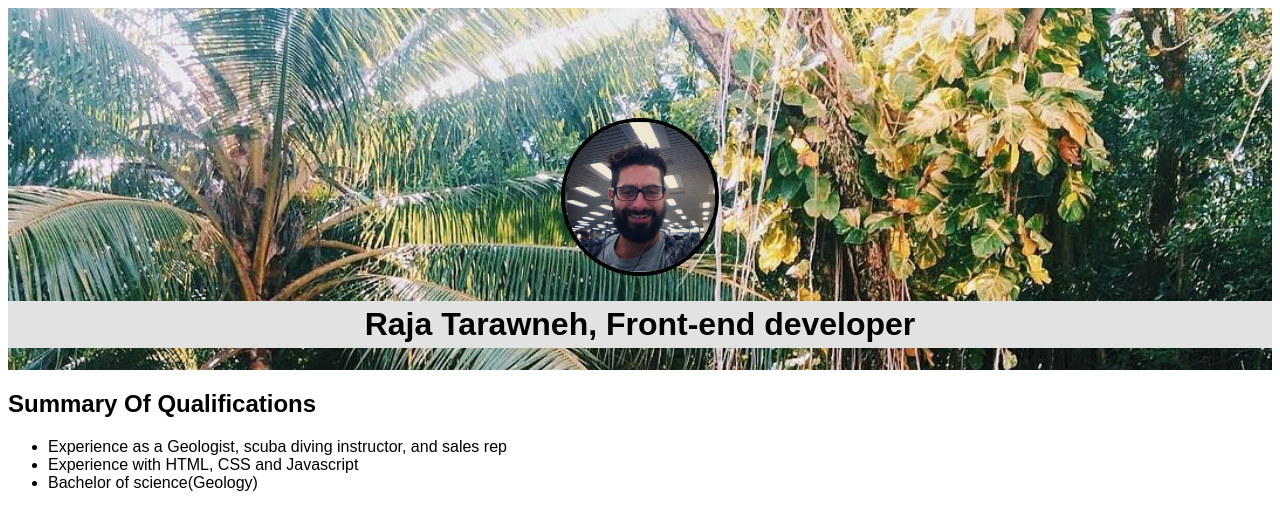
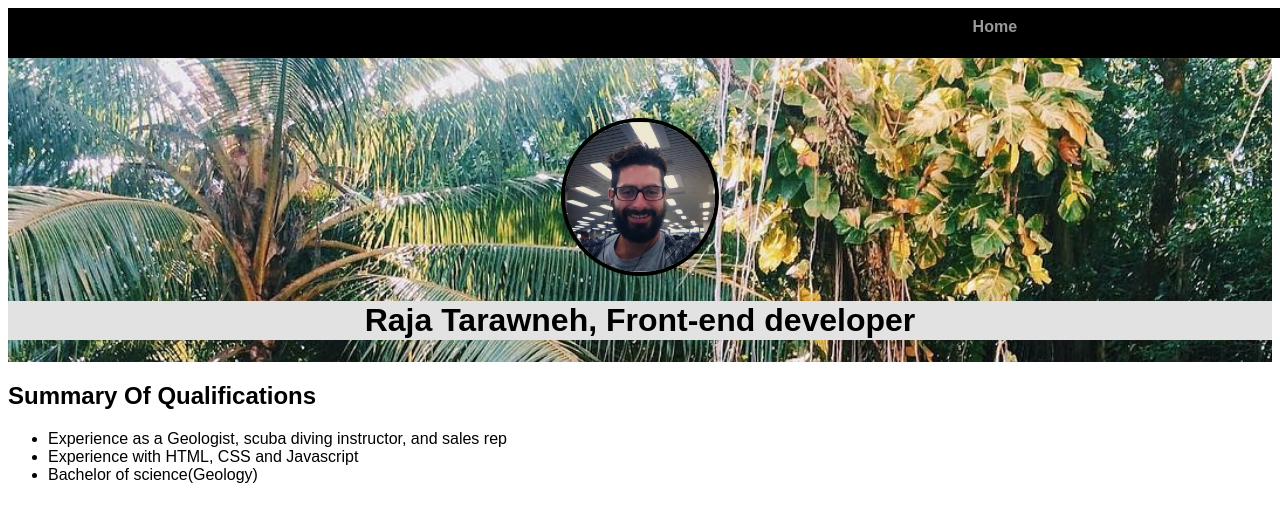
Before and after one commit to Rajtarawneh/first-techdegree-project-1, a plain HTML site: page portfolio_update_v1/experience.html in a window 1280 px wide. Drawn offline with Linux system fonts and the light colour scheme; a web font is replaced by a local one.

Commit message:
changes made to experience page
changes made based on recommendations from second project review.

```diff
--- a/portfolio_update_v1/experience.css
+++ b/portfolio_update_v1/experience.css
@@ -8,6 +8,53 @@ header {
   background-size: cover;
   overflow: hidden;
   padding-top: 60px;
+}
+
+/* Link Styles */
+
+a {
+  text-decoration: none;
+  color: #999;
+}
+a:hover {
+  color: #6633ff;
+}
+
+/* Section Styles */
+
+
+.main-nav {
+  width: 100%;
+  background: black;
+  min-height: 30px;
+  padding: 10px;
+  position: fixed;
+  text-align: center;
+}
+
+.nav {
+  display: flex;
+  justify-content: space-around;
+  font-weight: 700;
+  list-style-type: none;
+  margin: 0 auto;
+  padding: 0;
+}
+
+nav .name {
+  display: block;
+  margin-right: auto;
+  color: white;
+}
+
+nav li {
+  padding: 5px 10px 10px 10px;
+}
+.nav a {
+  transition: all .5s;
+}
+.nav a:hover {
+  color: white
 }
 
 .main-image {
@@ -21,7 +68,7 @@ header {
 
 h1{
   background-color: #e2e2e2;
-  padding: 5px;
+  padding: 1px;
 }
 
 .section-title {
--- a/portfolio_update_v1/experience.html
+++ b/portfolio_update_v1/experience.html
@@ -1,11 +1,21 @@
 <!doctype html>
 <html lang=en>
 <head>
+    <meta charset="utf-8">
   <title>Raja's experience</title>
+  <meta name="viewport" content="width=device-width, initial-scale=1.0">
   <link rel="stylesheet" href="experience.css">
+  <link href="https://fonts.googleapis.com/css?family=Muli%7CRoboto:400,300,500,700,900" rel="stylesheet"></head>
 </head>
 <body>
-  <header>
+    <div class="main-nav">
+        <ul class="nav">
+          <li class="name">Raja Tarawneh</li>
+          <li><a href="index.html">Home</a></li>
+        </ul>
+    </div>
+
+    <header>
   <img src="images/profile.jpg" alt="raja tarawneh, web developer" class="main-image">
   <h1> Raja Tarawneh, Front-end developer</h1>
 </header>
--- a/portfolio_update_v1/styles.css
+++ b/portfolio_update_v1/styles.css
@@ -155,7 +155,7 @@ a.twitter {
   background-image: url(images/twitter2-icon.svg);
 }
 a.linkedin {
-  background-image: url(images/linkedin.svg);
+  background-image: url(images/linkedin-3.svg);
 }
 a.github {
   background-image: url(images/github.svg);
```
Also changed, not shown: portfolio_update_v1/index.html (+6 -6 lines), portfolio_update_v1/images/linkedin-3.svg (added), portfolio_update_v1/images/linkedin.svg (deleted).
